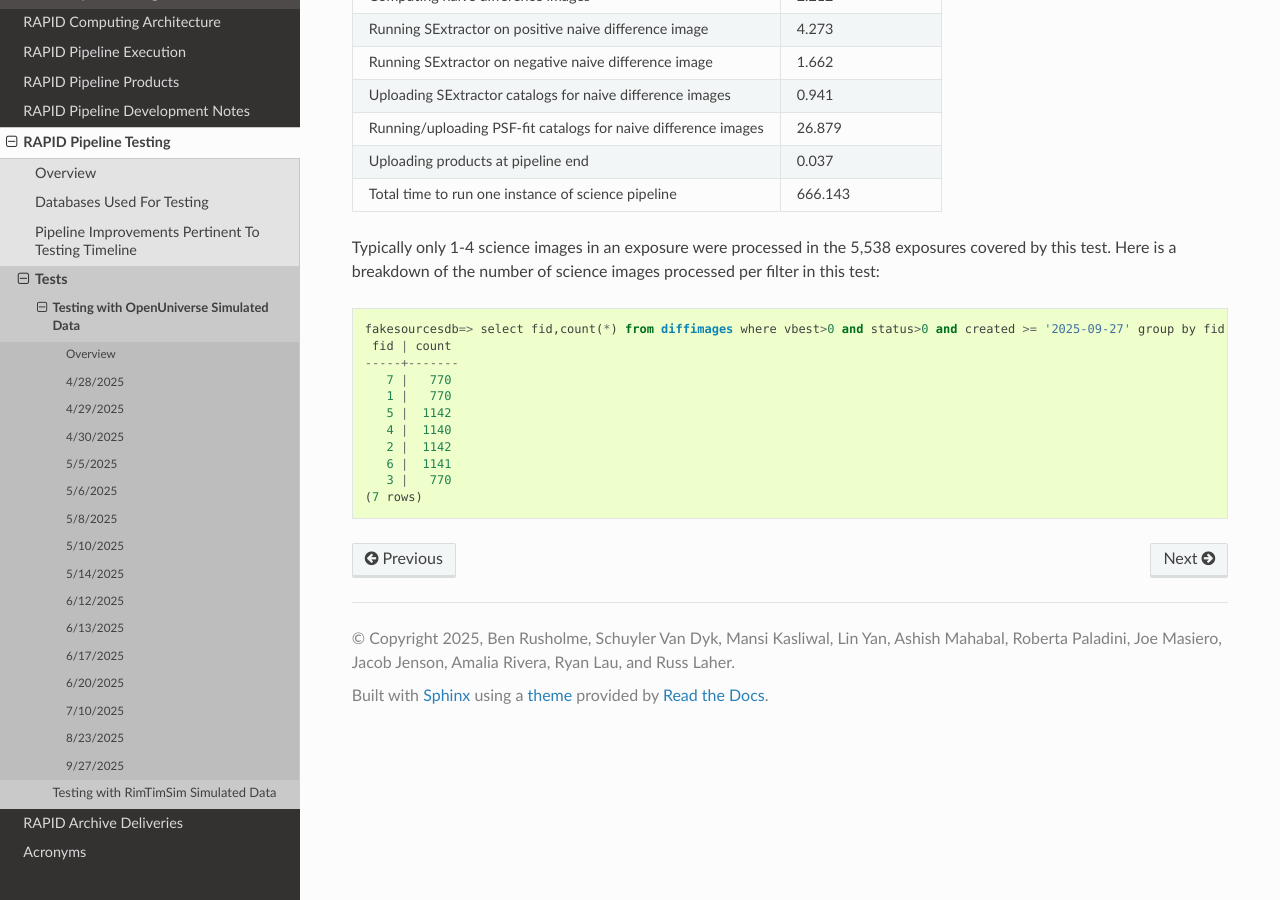
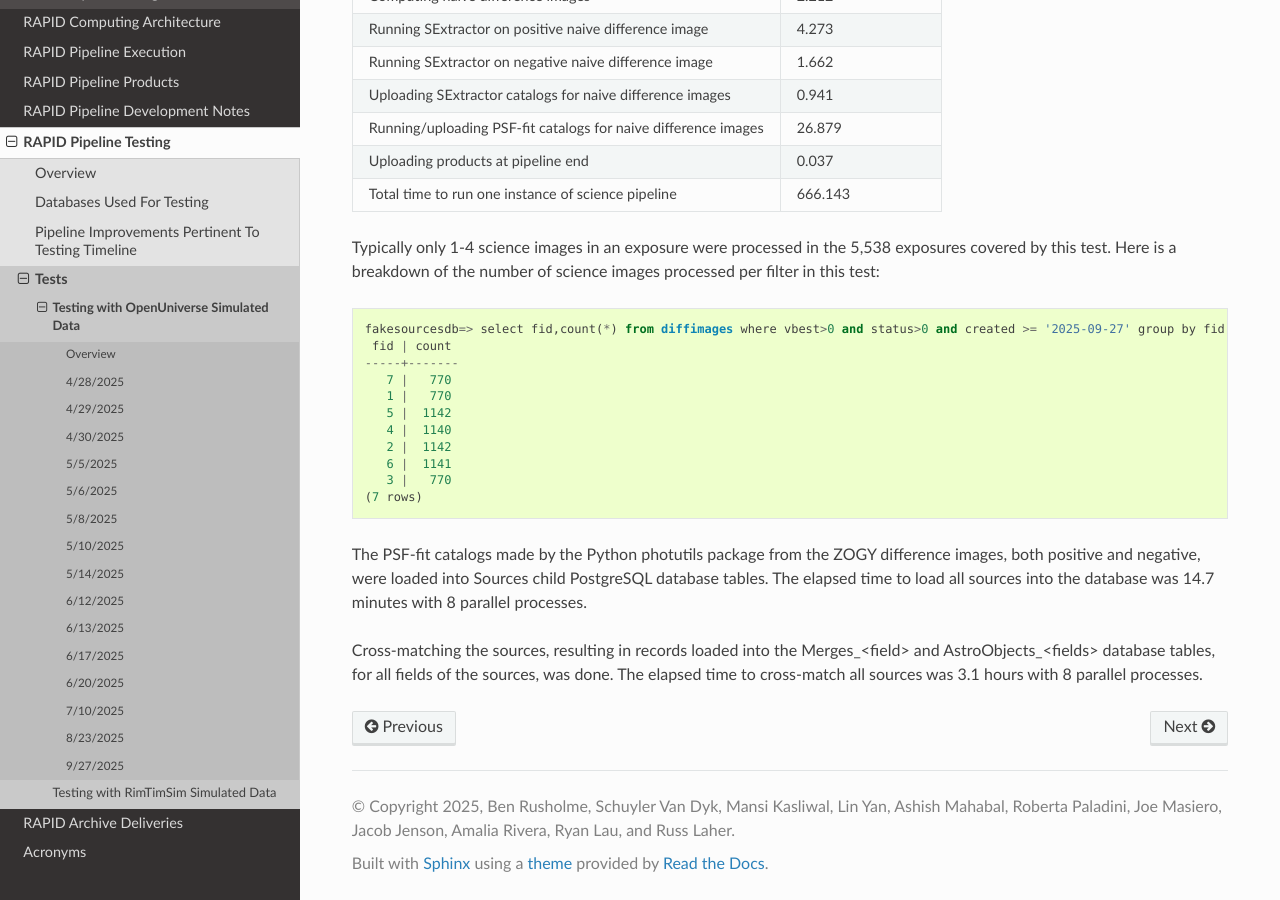
Before and after one commit to Caltech-IPAC/rapid, a Sphinx documentation site: the page built from docs/source/dev/openuniv_tests.rst, in a window 1280 px wide and 900 px high, scrolled down 28014 px. Built offline with Sphinx 7.4.7 and the Read the Docs theme 3.1.0, drawn with Linux system fonts in a browser that asks for light colours; formulas are drawn with MathJax 3.

Commit message:
Updated the 2025-09-27 test description with code-timing benchmarks for databases source-table loading and cross-matching.

```diff
--- a/docs/source/dev/openuniv_tests.rst
+++ b/docs/source/dev/openuniv_tests.rst
@@ -1035,3 +1035,12 @@ Here is a breakdown of the number of science images processed per filter in this
        6 |  1141
        3 |   770
     (7 rows)
+
+
+The PSF-fit catalogs made by the Python photutils package from the ZOGY difference images,
+both positive and negative, were loaded into Sources child PostgreSQL database tables.
+The elapsed time to load all sources into the database was 14.7 minutes with 8 parallel processes.
+
+Cross-matching the sources, resulting in records loaded into the Merges_<field> and
+AstroObjects_<fields> database tables, for all fields of the sources, was done.
+The elapsed time to cross-match all sources was 3.1 hours with 8 parallel processes.
```
